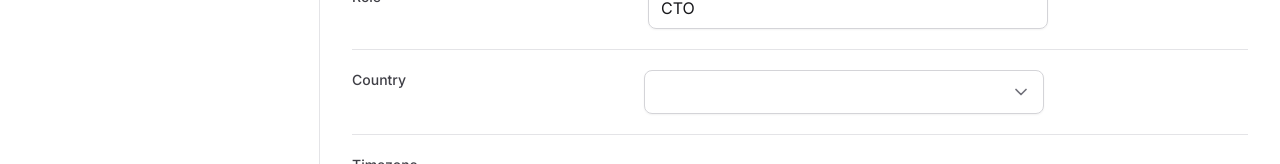
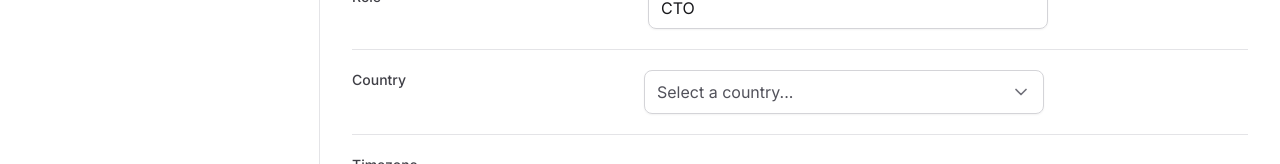
Before and after one commit to matsubrasil/tailwind-next-dashboard, a Next.js app: page / in a window 1280 px wide. Shown: the part 604-768 px from the top of the page. Built offline with nearby package versions, Linux system fonts and the light colour scheme.

Commit message:
feat: implement country selected

```diff
--- a/src/app/page.tsx
+++ b/src/app/page.tsx
@@ -1,8 +1,8 @@
-import { ChevronDown, Mail } from 'lucide-react'
+import * as FileInput from '@/components/Form/FileInput'
+import { Select } from '@/components/Form/Select'
+import * as Input from '@/components/Input'
 import { SettingsTabs } from '@/components/SettingsTabs'
-import * as Input from '@/components/Input'
-import * as FileInput from '@/components/Form/FileInput'
-import * as Select from '@radix-ui/react-select'
+import { Mail } from 'lucide-react'
 
 export default function Home() {
   return (
@@ -119,14 +119,7 @@
             >
               Country
             </label>
-            <Select.Root>
-              <Select.Trigger className="flex h-11 w-full items-center justify-between gap-2 rounded-lg border border-zinc-300 px-3 py-2 shadow-sm">
-                <Select.Value className="text-black" />
-                <Select.Icon>
-                  <ChevronDown className="h-5 w-5 text-zinc-500" />
-                </Select.Icon>
-              </Select.Trigger>
-            </Select.Root>
+            <Select />
           </div>
 
           {/* Linha do Timezone */}
--- /dev/null
+++ b/src/components/Form/Select.tsx
@@ -0,0 +1,53 @@
+'use client'
+import * as SelectPrimitive from '@radix-ui/react-select'
+import { Check, ChevronDown } from 'lucide-react'
+
+export function Select() {
+  return (
+    <SelectPrimitive.Root>
+      <SelectPrimitive.Trigger className="flex h-11 w-full items-center justify-between gap-2 rounded-lg border border-zinc-300 px-3 py-2 shadow-sm data-[placeholder]:text-zinc-600">
+        <SelectPrimitive.Value
+          placeholder="Select a country..."
+          className="text-black"
+        />
+        <SelectPrimitive.Icon>
+          <ChevronDown className="h-5 w-5 text-zinc-500" />
+        </SelectPrimitive.Icon>
+      </SelectPrimitive.Trigger>
+
+      <SelectPrimitive.Portal>
+        <SelectPrimitive.Content
+          side="bottom"
+          position="popper"
+          sideOffset={8}
+          className="z-10 w-[--radix-select-trigger-width] overflow-hidden rounded-lg border border-zinc-200 bg-white"
+        >
+          <SelectPrimitive.Viewport>
+            <SelectPrimitive.Item
+              value="br"
+              className="flex items-center justify-between gap-2 px-3 py-2.5 outline-none data-[highlighted]:bg-zinc-50"
+            >
+              <SelectPrimitive.ItemText className="text-black">
+                Brazil
+              </SelectPrimitive.ItemText>
+              <SelectPrimitive.ItemIndicator>
+                <Check className="h-4 w-4 text-violet-500" />
+              </SelectPrimitive.ItemIndicator>
+            </SelectPrimitive.Item>
+            <SelectPrimitive.Item
+              value="us"
+              className="flex items-center justify-between gap-2 px-3 py-2.5 outline-none data-[highlighted]:bg-zinc-50"
+            >
+              <SelectPrimitive.ItemText className="text-black">
+                United States
+              </SelectPrimitive.ItemText>
+              <SelectPrimitive.ItemIndicator>
+                <Check className="h-4 w-4 text-violet-500" />
+              </SelectPrimitive.ItemIndicator>
+            </SelectPrimitive.Item>
+          </SelectPrimitive.Viewport>
+        </SelectPrimitive.Content>
+      </SelectPrimitive.Portal>
+    </SelectPrimitive.Root>
+  )
+}
```
